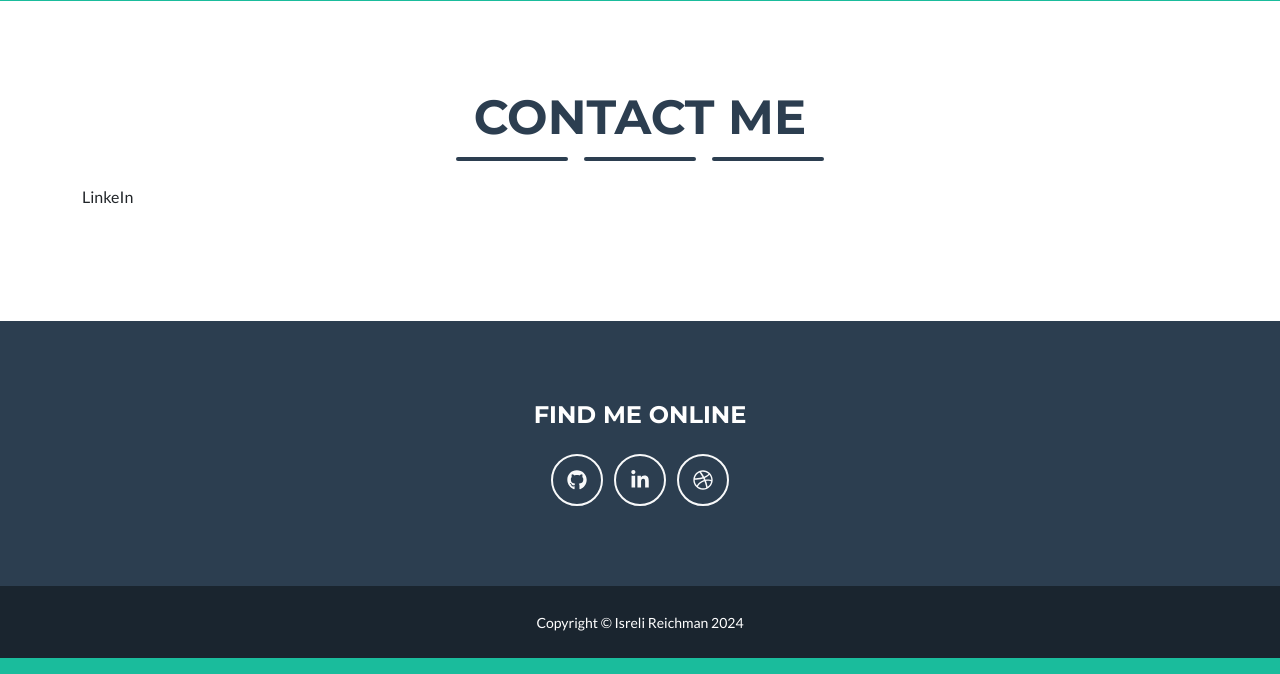
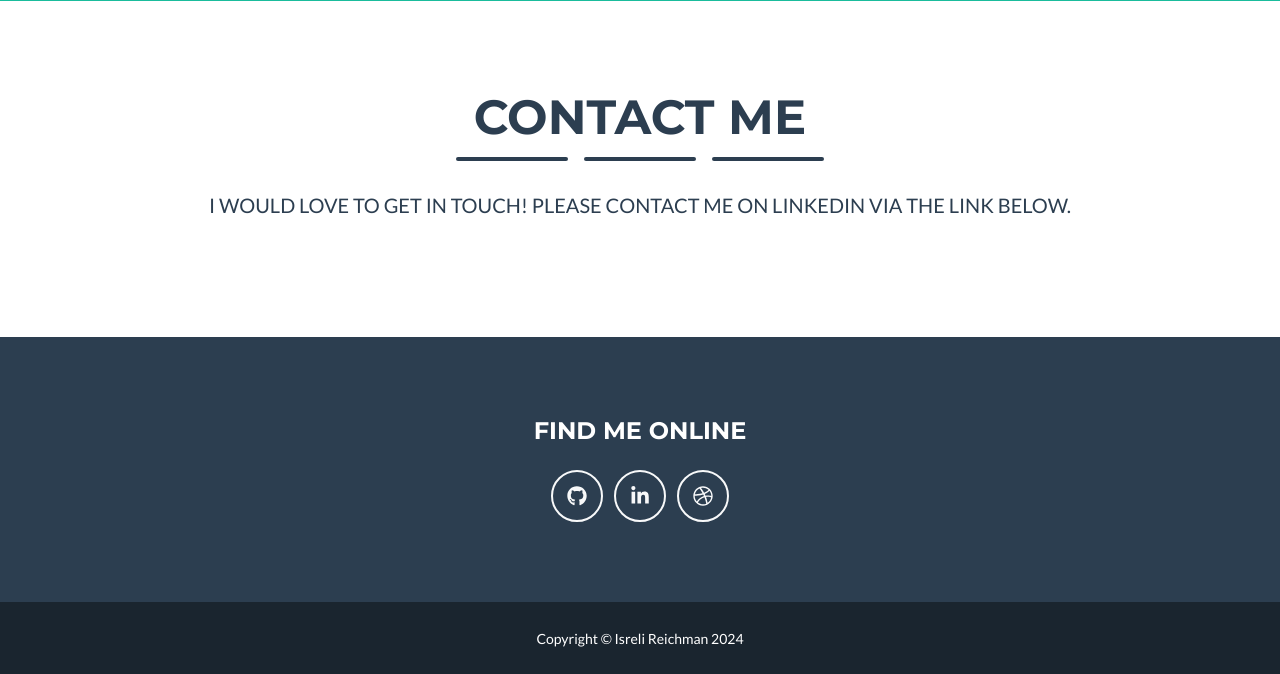
Before and after one commit to ireichman/ireichman.github.io, a Python web app: template templates/index.html in a window 1280 px wide. Shown: the part 1825-2499 px from the top of the page. Run offline with Jinja, Linux system fonts and the light colour scheme; the template is opened without the code that fills it, so the values that code supplies are empty; some libraries are stand-ins or nearby versions.

Commit message:
Updated contact section text. Fixed size and alignment.

```diff
--- a/templates/index.html
+++ b/templates/index.html
@@ -166,6 +166,9 @@
                 </div>
                 <!-- Contact Section Form-->
                 <div class="row justify-content-center">
+                    <div class="row">
+                        <div class="page-section-heading text-center text-uppercase text-secondary mb-0"><p class="lead">I would love to get in touch! Please contact me on LinkedIn via the link below.</p></div>
+                    </div>
 <!--                    <div class="col-lg-8 col-xl-7">-->
 <!--                        &lt;!&ndash; * * * * * * * * * * * * * * *&ndash;&gt;-->
 <!--                        &lt;!&ndash; * * SB Forms Contact Form * *&ndash;&gt;-->
@@ -221,7 +224,7 @@
 <!--                            <button class="btn btn-primary btn-xl disabled" id="submitButton" type="submit">Send</button>-->
 <!--                        </form>-->
 <!--                    </div>-->
-                    <p>LinkeIn</p>
+
                 </div>
             </div>
         </section>
@@ -242,7 +245,7 @@
                     <div class="col-lg-4 mb-5 mb-lg-0">
                         <h4 class="text-uppercase mb-4">Find me online</h4>
 <!--                        <a class="btn btn-outline-light btn-social mx-1" href="#!"><i class="fab fa-fw fa-facebook-f"></i></a>-->
-                        <a class="btn btn-outline-light btn-social mx-1" href="#!"><i class="fab fa-fw fa-github"></i></a>
+                        <a class="btn btn-outline-light btn-social mx-1" href="https://github.com/ireichman"><i class="fab fa-fw fa-github"></i></a>
                         <a class="btn btn-outline-light btn-social mx-1" href="#!"><i class="fab fa-fw fa-linkedin-in"></i></a>
                         <a class="btn btn-outline-light btn-social mx-1" href="#!"><i class="fab fa-fw fa-dribbble"></i></a>
                     </div>
@@ -463,6 +466,6 @@
         <!-- * *                               SB Forms JS                               * *-->
         <!-- * * Activate your form at https://startbootstrap.com/solution/contact-forms * *-->
         <!-- * * * * * * * * * * * * * * * * * * * * * * * * * * * * * * * * * * * * * * * *-->
-        <script src="https://cdn.startbootstrap.com/sb-forms-latest.js"></script>
+<!--        <script src="https://cdn.startbootstrap.com/sb-forms-latest.js"></script>-->
     </body>
 </html>
```
